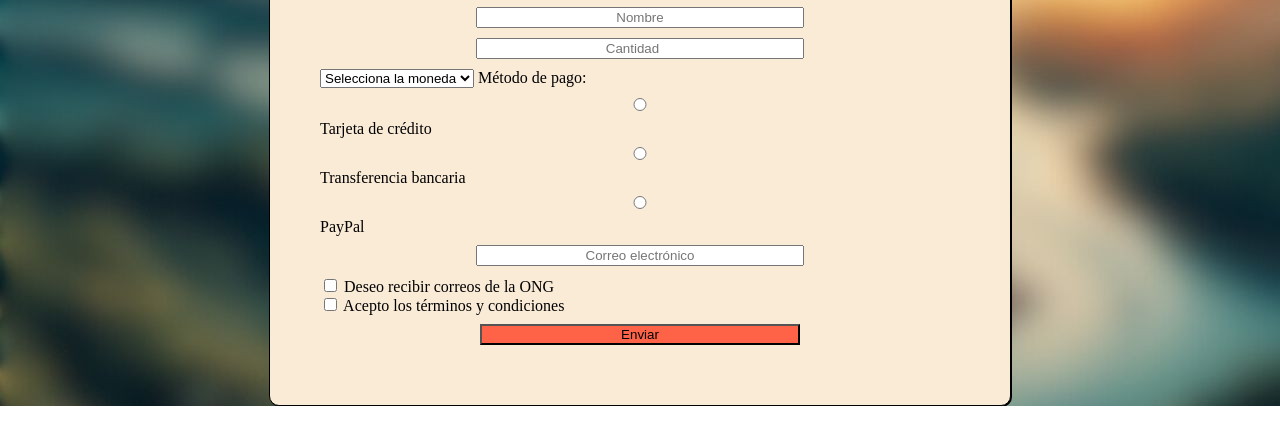
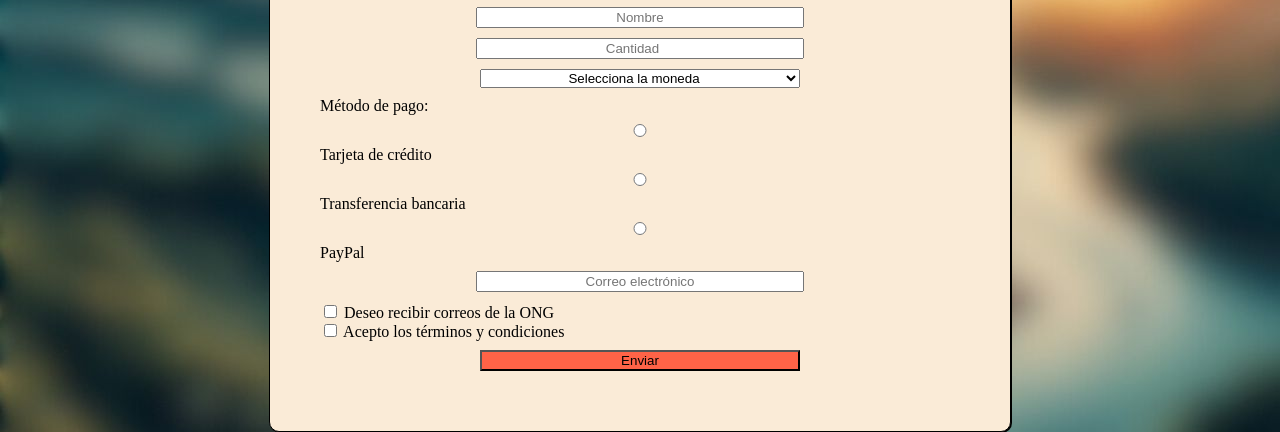
Before and after one commit to levijcdfEVG/EvaluacionInicialDIW, a plain HTML site: page donate.html in a window 1280 px wide. Shown: the part 472-904 px from the top of the page. Before the commit the page ends 878 px from the top, so only its background shows below. Drawn offline with Linux system fonts and the light colour scheme.

Commit message:
Update form.css

```diff
--- a/css/form.css
+++ b/css/form.css
@@ -27,8 +27,8 @@ main > h1 {
 }
 
 /* Estilo para los <input> dentro del <fieldset> */
-fieldset > input {
-    display: block; /* Hace que cada <input> se muestre como un bloque independiente, en su propia línea */
+fieldset > input, fieldset > select {
+    display: block; /* Hace que cada <input> y <select> se muestren como un bloque independiente, en su propia línea */
     width: 50%; /* El ancho de los campos de entrada es el 50% del contenedor padre (<fieldset>) */
     margin: auto; /* Centra los campos de entrada horizontalmente */
     text-align: center; /* Alinea el texto dentro del campo de entrada en el centro */
```
